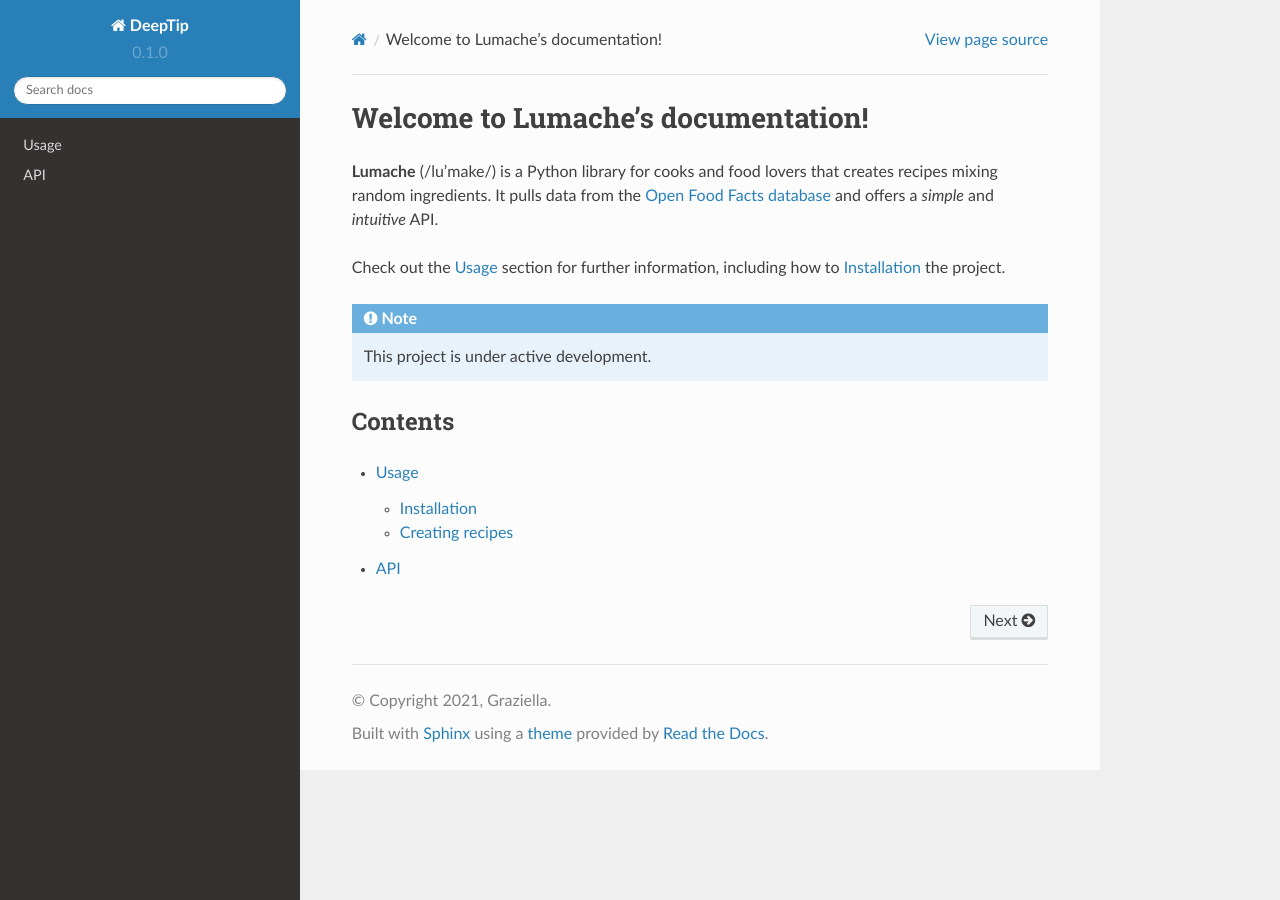
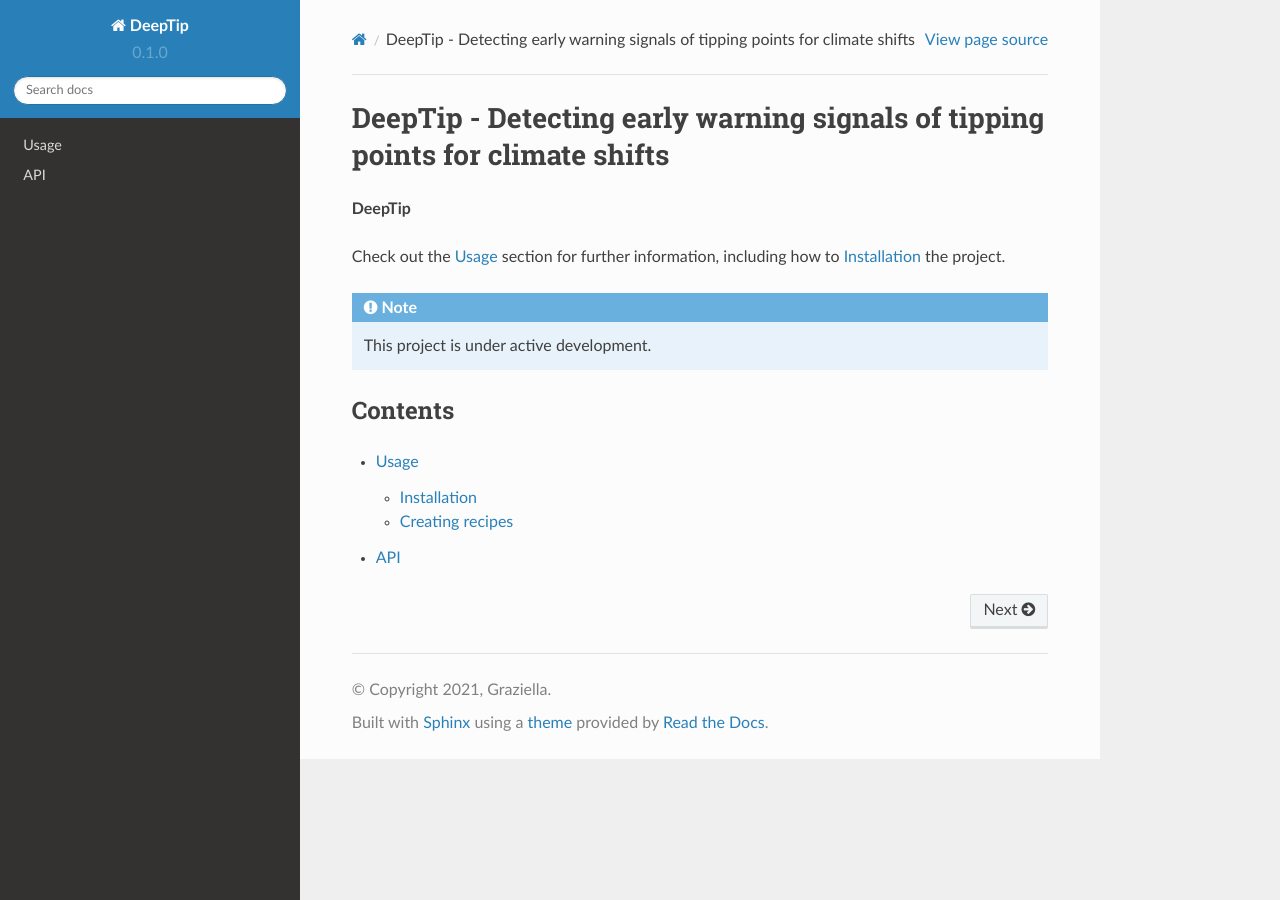
Before and after one commit to jabrams23/UoE-ACTM-docs, a Sphinx documentation site: the page built from docs/source/index.rst, in a window 1280 px wide. Built offline with Sphinx 7.4.7 and the Read the Docs theme 2.0.0, drawn with Linux system fonts in a browser that asks for light colours.

Commit message:
Update index.rst

```diff
--- a/docs/source/index.rst
+++ b/docs/source/index.rst
@@ -1,10 +1,7 @@
-Welcome to Lumache's documentation!
+DeepTip - Detecting early warning signals of tipping points for climate shifts
 ===================================
 
-**Lumache** (/lu'make/) is a Python library for cooks and food lovers
-that creates recipes mixing random ingredients.
-It pulls data from the `Open Food Facts database <https://world.openfoodfacts.org/>`_
-and offers a *simple* and *intuitive* API.
+**DeepTip**
 
 Check out the :doc:`usage` section for further information, including
 how to :ref:`installation` the project.
```
